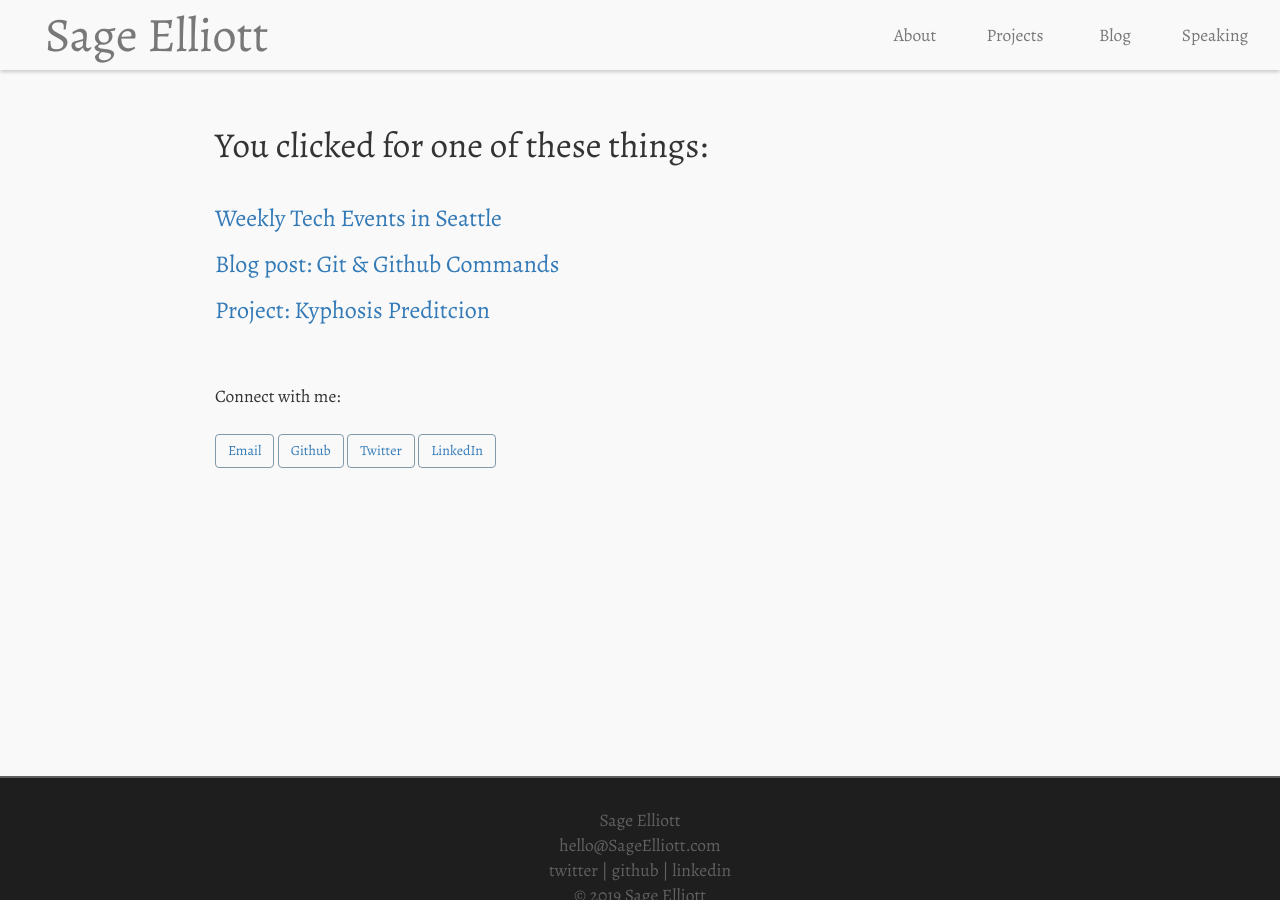
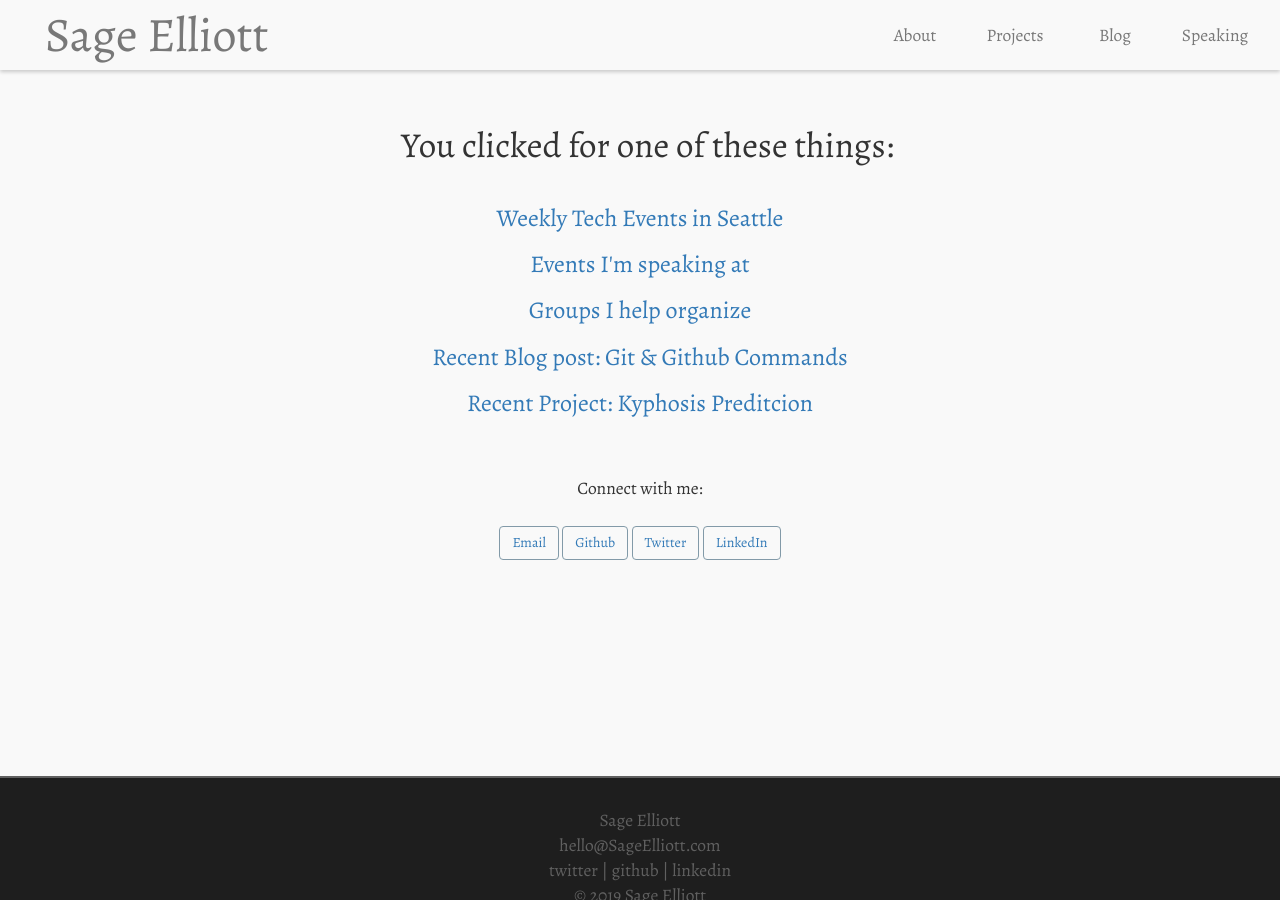
Before and after one commit to sagecodes/sage-blog, a Jekyll site: the page built from links.html, in a window 1280 px wide. Built offline with Jekyll 4.4.1, drawn with Linux system fonts in a browser that asks for light colours; nearby versions of some CDN libraries; some web fonts are replaced.

Commit message:
Feat: Add links to speaking, and groups organized

```diff
--- a/links.html
+++ b/links.html
@@ -5,7 +5,7 @@ permalink: /link/
 ---
 
 <div class="header-space"></div>
-<section id="links">
+<section id="links" style="text-align: center">
     <h1 class="section-header">You clicked for one of these things:</h1>
 
 <div class="row">
@@ -14,11 +14,17 @@ permalink: /link/
         <a href="https://sageelliott.com/seattle-tech-events">
             <h3>Weekly Tech Events in Seattle</h3></a>
 
+        <a href="https://sageelliott.com/speaking/">
+            <h3>Events I'm speaking at</h3></a>
+
+        <a href="https://sageelliott.com/organizer/">
+            <h3>Groups I help organize</h3></a>
+
         <a href="https://sageelliott.com/git-github-commands/">
-            <h3>Blog post: Git & Github Commands</h3></a>
+            <h3>Recent Blog post: Git & Github Commands</h3></a>
 
         <a href="https://sageelliott.com/kyphosis-preditcion-random-forest/">
-        <h3>Project: Kyphosis Preditcion</h3></a>
+        <h3>Recent Project: Kyphosis Preditcion</h3></a>
 
 
         <br><br>
```
